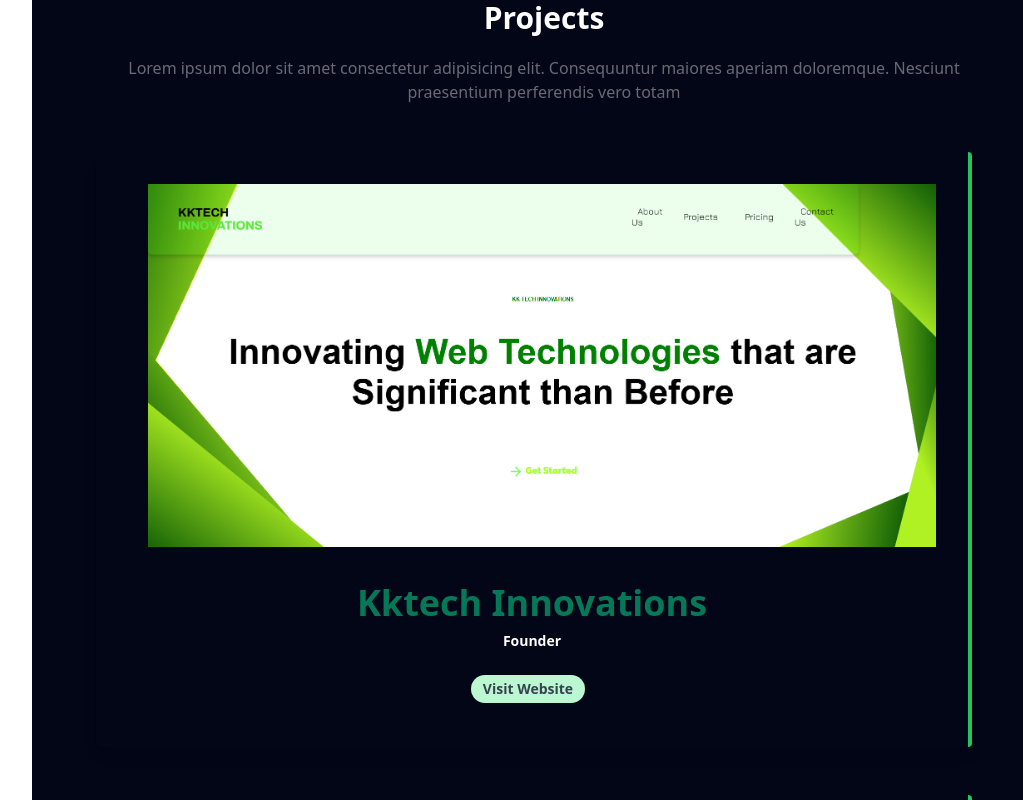
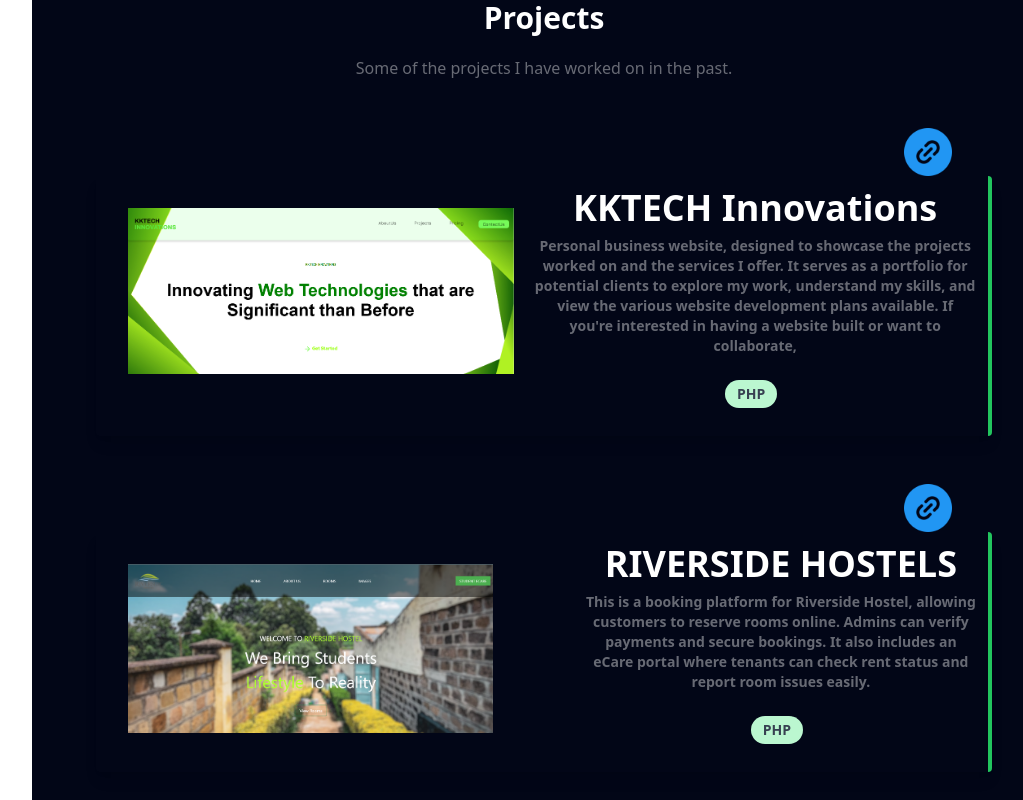
Before and after one commit to kevinkirui2/Portfolio, a React (Create React App) app: page / in a window 1280 px wide. Shown: the part 980-1780 px from the top of the page, without its empty margins (224-1247 px from the left). Built offline with nearby package versions, Linux system fonts and the light colour scheme.

Commit message:
Few Changes in the Project section and the Work Section

```diff
--- a/src/Components/Experience.jsx
+++ b/src/Components/Experience.jsx
@@ -27,13 +27,13 @@
 
             {/* Content */}
             <div className="flex-1">
-              <h3 className="text-lg  font-semibold">FullStack Developer </h3>
+              <h3 className="text-lg  font-semibold">FullStack Developer (Intern) </h3>
               <p className="text-gray-600 text-sm ">World Disaster Center</p>
 
                <div className="flex-1">
                <p className="text-gray-600 text-sm  hidden sm:block"> Remote - Austria</p>
 
-              <p className="text-gray-600 text-sm  hidden sm:block">2025 - Present</p>
+              <p className="text-gray-600 text-sm  hidden sm:block"> April 2025 - May 2025</p>
 
 
             </div>
@@ -52,9 +52,7 @@
           {/* Expanded Content */}
           {expanded && (
             <div className="mt-4 text-sm text-gray-700">
-              Here is some more detailed information that is hidden until you
-              click the arrow. You can customize this area with any content
-              you'd like.
+              Worked on the backend development of a roster management system. Responsible for creating APIs to fetch and serve data for the roster page, as well as implementing functionality to ensure that data is properly stored and maintained in the database.
             </div>
           )}
         </div>
@@ -99,9 +97,7 @@
           {/* Expanded Content */}
           {expanded && (
             <div className="mt-4 text-sm text-gray-700">
-              Here is some more detailed information that is hidden until you
-              click the arrow. You can customize this area with any content
-              you'd like.
+             Responsible for backend development, including API enhancements, full software lifecycle management, and documentation. Managed SDWAN gateway monitoring, customer deployments and decommissions, and remote/manual upgrades of CPEs. Provided technical support to end users, and handled setup of computers, networks, user accounts, and software installations. Also responsible for troubleshooting hardware/software issues and ensuring proper system configurations.
             </div>
           )}
         </div>
--- a/src/Components/Landing.jsx
+++ b/src/Components/Landing.jsx
@@ -11,7 +11,7 @@
 
          <FadeInSection2>
             <h1 className=' w-full text-5xl font-bold ml-3 text-white pt-40 text-center'>
-            <span className='font-bold text-sm w-1/2  text-white pt-40 text-center'>Software Engineer & Digital Events Curator</span><br></br><br></br>Focused on interfaces and experiences, working remotely from Nairobi, Kenya.</h1>
+            <span className='font-bold text-lg w-1/2  text-white pt-40 text-center'>Hi, I'm Kevin Kirui</span><br></br><br></br>Focused on interfaces and experiences, working remotely from Nairobi, Kenya.</h1>
              <div className="pt-10  text-center">
             <button className="bg-green-500 hover:bg-emerald-700 text-white font-bold py-2 px-4 rounded"> <a href="https://1drv.ms/b/c/9273c3e03a8e1704/EUaIMB_0i6tOtXWAO9OfRGkBzZSrWU_1lSvy4aRTcKZL9A?e=QdBe73"> View Resume </a></button>
 
--- a/src/Components/Projects.jsx
+++ b/src/Components/Projects.jsx
@@ -1,54 +1,100 @@
 import FadeInSection2 from "./FadeInSection2";
-import Kktech from "./Images/kktech.png";
+import Kktech from "./Images/kktec.png";
 import Rvd from "./Images/riverside.png";
+import Link from "./Images/link.png";
 function Projects() {
   return (
     <div className=" bg-slate-950 text-center p-16  mr-5 text-white pt-20 w-full h-auto">
       <FadeInSection2>
         <div className="text-center  pb-12">
           <h1 className="text-3xl  font-bold p-5">Projects</h1>
-        <p className="opacity-40">Lorem ipsum dolor sit amet consectetur adipisicing elit. Consequuntur maiores aperiam doloremque. Nesciunt praesentium perferendis vero totam</p>
+          <p className="opacity-40">
+          Some of the projects I have worked on in the past.
+          </p>
         </div>
         <div className="">
-        <div class="lg:max-w-full  border-r-4 border-green-500 lg:block sm:block p-3 rounded overflow-hidden mr-5 shadow-lg">
-          <div className="p-5 text-center pl-10">
-            <img class="w-full " src={Kktech} alt="Sunset in the mountains" />
+          <div className="flex justify-end hover:cursor-pointer ">
+              <a
+                href="https://flashtech.co.ke/KKTECHINNOVATIONS/portfolio.php"
+                target="_blank"
+                rel="noopener noreferrer"
+              >
+            <img
+              className="w-12 mr-10"
+              src={Link}
+              alt="Sunset in the mountains"
+            />
+            </a>
           </div>
-          <div class=" px-6 py-4">
-            <div class="font-bold text-emerald-700 text-4xl mb-2">
-              Kktech Innovations
+          <div class="lg:max-w-full   border-r-4 border-green-500 lg:flex sm:block p-3 rounded overflow-hidden  shadow-lg">
+            <div className="p-5 text-center ">
+              <a
+                href="https://flashtech.co.ke/KKTECHINNOVATIONS/portfolio.php"
+                target="_blank"
+                rel="noopener noreferrer"
+              >
+                <img
+                  className=""
+                  src={Kktech}
+                  alt="Sunset in the mountains"
+                />
+              </a>{" "}
+            </div>
+            <div class="">
+              <div class="font-bold text-white text-4xl mb-2">
+                KKTECH Innovations
               </div>
 
-            <p className="font-bold text-white text-sm mb-2">Founder</p>
+              <p className="font-bold opacity-40 text-white text-sm mb-2">
+             Personal business website, designed to showcase the projects  worked on and the services I offer. It serves as a portfolio for potential clients to explore my work, understand my skills, and view the various website development plans available. If you're interested in having a website built or want to collaborate,
+              </p>
 
               <div class="px-6 pt-4 pb-2">
                 <span class="inline-block bg-green-200 rounded-full px-3 py-1 text-sm font-semibold text-gray-700 mr-2 mb-2">
-              Visit Website
+                  PHP
                 </span>
               </div>
             </div>
-
           </div>
           <br></br>
           <br></br>
 
-        <div class="max-w-full  border-r-4 border-green-500  lg:block sm:block p-3 rounded overflow-hidden mr-5 shadow-lg">
-          <div>
-            <img class="w-full" src={Rvd} alt="Sunset in the mountains" />
+           <div className="flex justify-end hover:cursor-pointer ">
+            <img
+              className="w-12 mr-10"
+              src={Link}
+              alt="Sunset in the mountains"
+            />
           </div>
-          <div class=" px-6 py-4">
-            <div class="font-bold text-green-700 text-5xl mb-2">
-              Riverside Hostels Website
+          <div class="lg:max-w-full   border-r-4 border-green-500 lg:flex sm:block p-3 rounded overflow-hidden  shadow-lg">
+            <div className="p-5 text-center ">
+              <a
+                href="https://flashtech.co.ke/KKTECHINNOVATIONS/portfolio.php"
+                target="_blank"
+                rel="noopener noreferrer"
+              >
+                <img
+                  className="w-5/6"
+                  src={Rvd}
+                  alt="Sunset in the mountains"
+                />
+              </a>{" "}
             </div>
-            <p className="font-bold text-white text-2xl mb-2">Developer</p>
+            <div class="">
+              <div class="font-bold text-white text-4xl mb-2">
+                RIVERSIDE HOSTELS
+              </div>
+
+              <p className="font-bold opacity-40 text-white text-sm mb-2">
+               This is a booking platform for Riverside Hostel, allowing customers to reserve rooms online. Admins can verify payments and secure bookings. It also includes an eCare portal where tenants can check rent status and report room issues easily.
+              </p>
 
               <div class="px-6 pt-4 pb-2">
                 <span class="inline-block bg-green-200 rounded-full px-3 py-1 text-sm font-semibold text-gray-700 mr-2 mb-2">
-              <a href=""></a>Visit Website
+                  PHP
                 </span>
               </div>
             </div>
-
           </div>
         </div>
       </FadeInSection2>
```
Also changed, not shown: src/Components/Images/kktec.png (added), src/Components/Images/link.png (added). Lines whose indentation alone changed are shown as unchanged.
